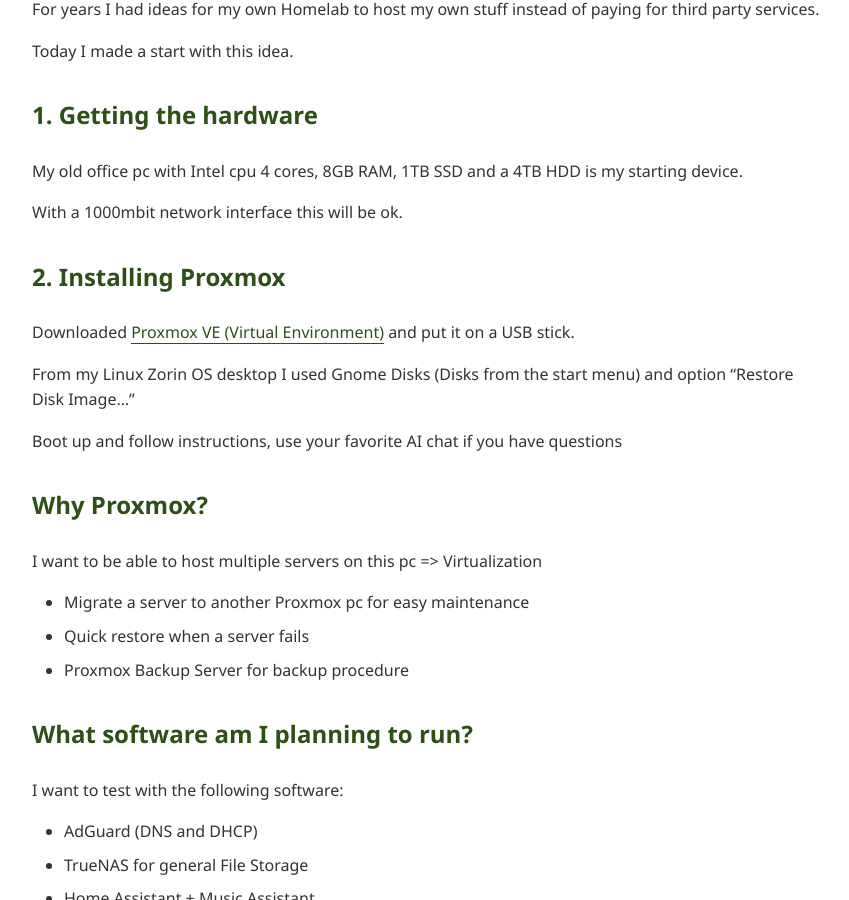
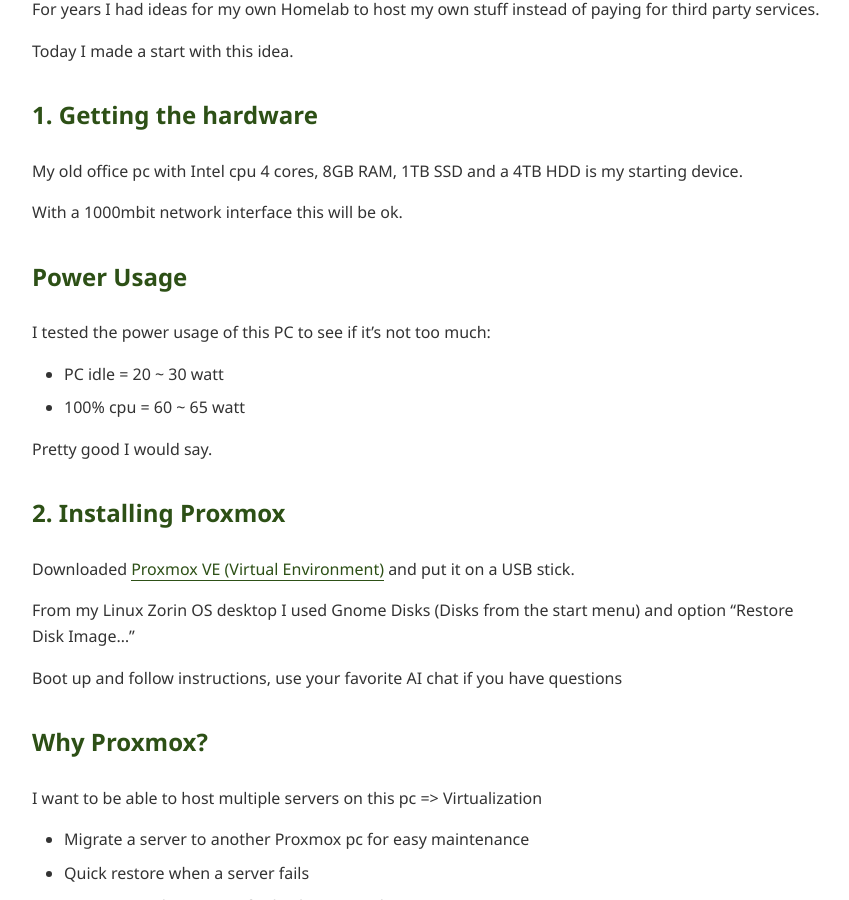
Before and after one commit to paulhermanseu/paulhermans.eu, a Jekyll site: the page built from _posts/2026-06-09-starting-my-homelab.md, in a window 1280 px wide and 900 px high, scrolled down 398 px. Shown: the whole window, without its empty margins (210-1059 px from the left). Built offline with Jekyll 4.4.1, drawn with Linux system fonts in a browser that asks for light colours.

Commit message:
Document power usage of homelab PC
Added power usage details for the homelab PC.

```diff
--- a/_posts/2026-06-09-starting-my-homelab.md
+++ b/_posts/2026-06-09-starting-my-homelab.md
@@ -16,6 +16,15 @@
 My old office pc with Intel cpu 4 cores, 8GB RAM, 1TB SSD and a 4TB HDD is my starting device.
 
 With a 1000mbit network interface this will be ok.
+
+## Power Usage
+
+I tested the power usage of this PC to see if it's not too much:
+
+- PC idle = 20 ~ 30 watt
+- 100% cpu = 60 ~ 65 watt
+
+Pretty good I would say.
 
 ## 2. Installing Proxmox
 
```
